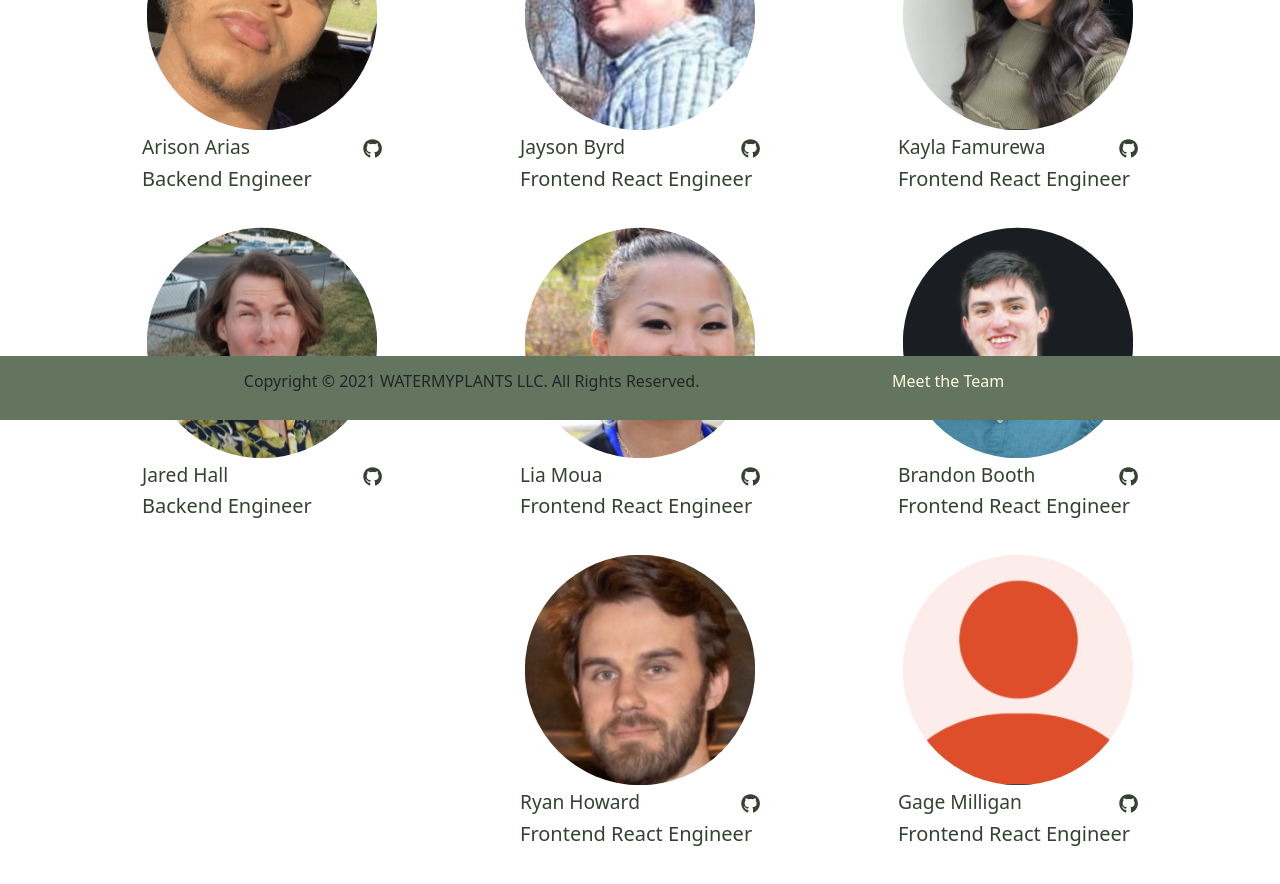
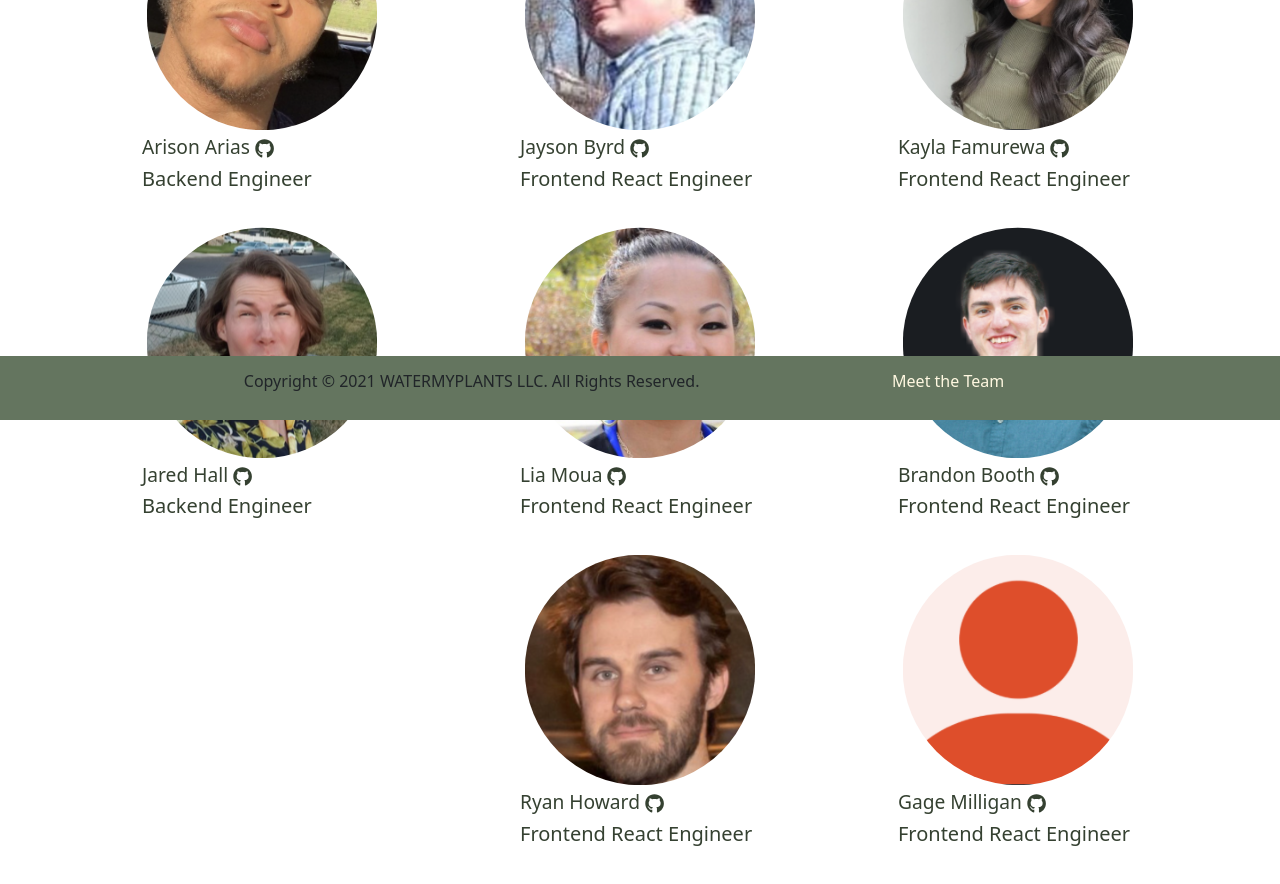
Before and after one commit to Build-Week-Water-My-Plants-8/front-end, a React (Create React App) app in the folder water-my-plants/: page /about in a window 1280 px wide. Shown: the part 380-1264 px from the top of the page. Built offline with nearby package versions, Linux system fonts and the light colour scheme.

Commit message:
about section finished

```diff
--- a/water-my-plants/src/App.css
+++ b/water-my-plants/src/App.css
@@ -303,7 +303,6 @@ div.plant-links {
 
 .unit-container {
   padding: 0 4% 0 4%;
-  /* border: 1px solid #354131; */
 }
 
 .unit-container h2 {
@@ -335,6 +334,10 @@ div.plant-links {
   align-items: center;
 }
 
+.member-title h3 {
+  text-align: center;
+}
+
 .github-icon {
   color: #354131;
 }
--- a/water-my-plants/src/components/About.js
+++ b/water-my-plants/src/components/About.js
@@ -16,10 +16,7 @@ export default function About() {
           <div className='team-member'>
             <img src={require('../Assets/team/arias.png')} alt='Profile pic of Arison Arias' />
             <div className='member-title'>
-              <h3>Arison Arias</h3>
-              <h3>
-                <a href='https://github.com/Arison13'><FaGithub className='github-icon' /></a>
-              </h3>
+              <h3>Arison Arias <a href='https://github.com/Arison13'><FaGithub className='github-icon' /></a></h3>
             </div>
             <h5>Backend Engineer</h5>
           </div>
@@ -27,10 +24,7 @@ export default function About() {
           <div className='team-member'>
             <img src={require('../Assets/team/jared.png')} alt='Profile pic of Jared Hall' />
             <div className='member-title'>
-              <h3>Jared Hall</h3>
-              <h3>
-                <a href='https://github.com/Jaredhall18'><FaGithub className='github-icon' /></a>
-              </h3>
+              <h3>Jared Hall <a href='https://github.com/Jaredhall18'><FaGithub className='github-icon' /></a></h3>
             </div>
             <h5>Backend Engineer</h5>
           </div>
@@ -42,10 +36,7 @@ export default function About() {
           <div className='team-member'>
             <img src={require('../Assets/team/jayson.png')} alt='Profile pic of Jayson Byrd' />
             <div className='member-title'>
-              <h3>Jayson Byrd</h3>
-              <h3>
-                <a href='https://github.com/ByrdJayson'><FaGithub className='github-icon' /></a>
-              </h3>
+              <h3>Jayson Byrd <a href='https://github.com/ByrdJayson'><FaGithub className='github-icon' /></a></h3>
             </div>
             <h5>Frontend React Engineer</h5>
           </div>
@@ -53,10 +44,7 @@ export default function About() {
           <div className='team-member'>
             <img src={require('../Assets/team/me.png')} alt='Profile pic of Lia Moua' />
             <div className='member-title'>
-              <h3>Lia Moua</h3>
-              <h3>
-                <a href='https://github.com/moua0061'><FaGithub className='github-icon' /></a>
-              </h3>
+              <h3>Lia Moua <a href='https://github.com/moua0061'><FaGithub className='github-icon' /></a></h3>
             </div>
             <h5>Frontend React Engineer</h5>
           </div>
@@ -64,10 +52,7 @@ export default function About() {
           <div className='team-member'>
             <img src={require('../Assets/team/ryan.png')} alt='Profile pic of Ryan Howard' />
             <div className='member-title'>
-              <h3>Ryan Howard</h3>
-              <h3>
-                <a href='https://github.com/ryansnorek'><FaGithub className='github-icon' /></a>
-              </h3>
+              <h3>Ryan Howard <a href='https://github.com/ryansnorek'><FaGithub className='github-icon' /></a></h3>
             </div>
             <h5>Frontend React Engineer</h5>
           </div>
@@ -79,10 +64,7 @@ export default function About() {
           <div className='team-member'>
             <img src={require('../Assets/team/kayla.png')} alt='Profile pic of Kayla Famurewa' />
             <div className='member-title'>
-              <h3>Kayla Famurewa</h3>
-              <h3>
-                <a href='https://github.com/kfam22'><FaGithub className='github-icon' /></a>
-              </h3>
+              <h3>Kayla Famurewa <a href='https://github.com/kfam22'><FaGithub className='github-icon' /></a></h3>
             </div>
             <h5>Frontend React Engineer</h5>
           </div>
@@ -90,10 +72,7 @@ export default function About() {
           <div className='team-member'>
             <img src={require('../Assets/team/brandon.png')} alt='Profile pic of Brandon Booth' />
             <div className='member-title'>
-              <h3>Brandon Booth</h3>
-              <h3>
-                <a href='https://github.com/brandon-bee'><FaGithub className='github-icon' /></a>
-              </h3>
+              <h3>Brandon Booth <a href='https://github.com/brandon-bee'><FaGithub className='github-icon' /></a></h3>
             </div>
             <h5>Frontend React Engineer</h5>
           </div>
@@ -101,10 +80,7 @@ export default function About() {
           <div className='team-member'>
             <img src={require('../Assets/team/gage.png')} alt='Profile pic of Gage Milligan' />
             <div className='member-title'>
-              <h3>Gage Milligan</h3>
-              <h3>
-                <a href='https://github.com/gagemilligan'><FaGithub className='github-icon' /></a>
-              </h3>
+              <h3>Gage Milligan <a href='https://github.com/gagemilligan'><FaGithub className='github-icon' /></a></h3>
             </div>
             <h5>Frontend React Engineer</h5>
           </div>
```
